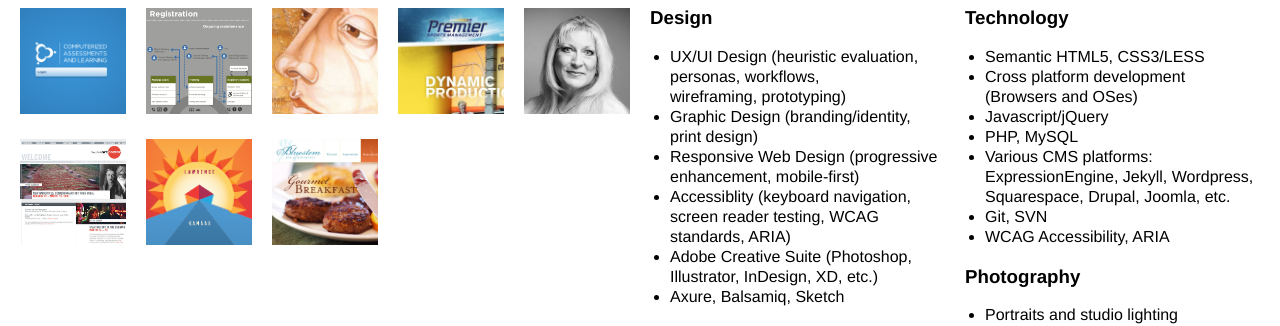
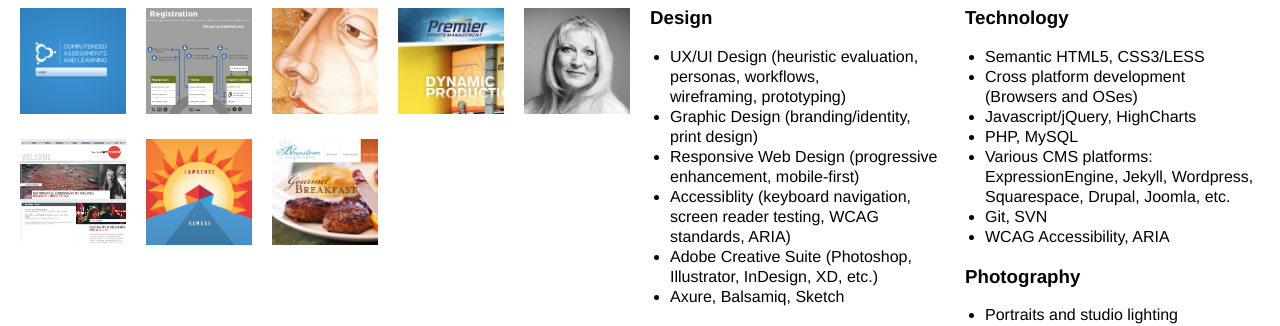
Before and after one commit to kbatson/kylebatson.com, a Jekyll site: the page built from site/index.md, in a window 1280 px wide. Shown: the part 192-518 px from the top of the page. Built offline with Jekyll 4.4.1, drawn with Linux system fonts in a browser that asks for light colours; some web fonts are replaced.

Commit message:
Added HighCharts to skilss

```diff
--- a/site/index.md
+++ b/site/index.md
@@ -28,7 +28,7 @@ sections:
 			<ul>
 				<li>Semantic HTML5, CSS3/LESS</li>
 				<li>Cross platform development <nobr>(Browsers and OSes)</nobr></li>
-				<li>Javascript/jQuery</li>
+				<li>Javascript/jQuery, HighCharts</li>
 				<li>PHP, MySQL</li>
 				<li>Various CMS platforms: ExpressionEngine, Jekyll, Wordpress, Squarespace, Drupal, <nobr>Joomla, etc.</nobr></li>
 				<li>Git, SVN</li>
```
